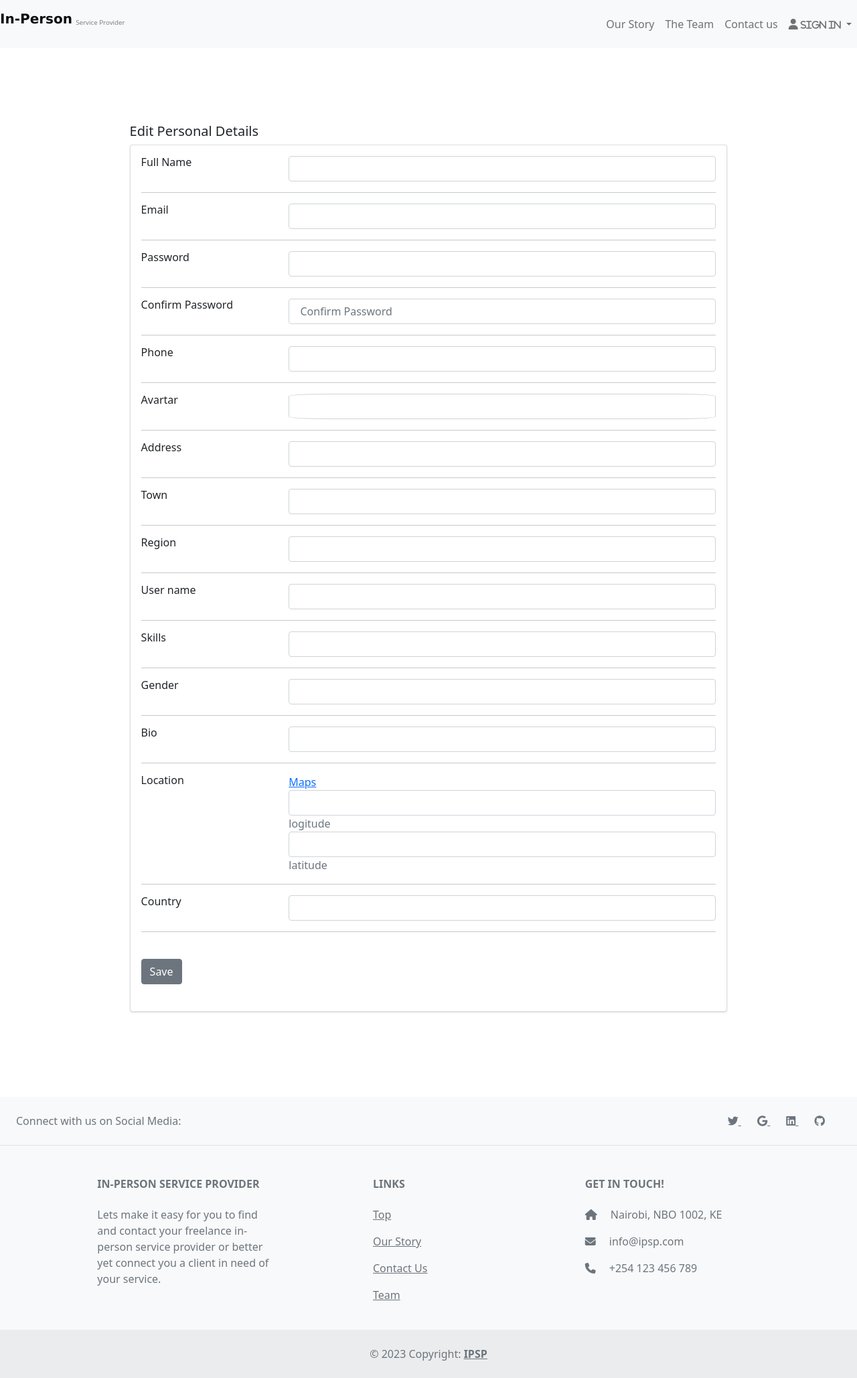
After one commit to gims-inc/IPSP, a Python web app: template web_dynamic/templates/edit_profile.html in a window 1280 px wide. The commit adds this page. Shown: the whole page at 67% size. Run offline with Jinja, Linux system fonts and the light colour scheme; the template is opened without the code that fills it, so the values that code supplies are empty.

Commit message:
more views, about, team, accept, decline

```diff
--- a/web_dynamic/auth.py
+++ b/web_dynamic/auth.py
@@ -61,7 +61,7 @@ def register():
           elif user != None:
                flash("The email alreay exits!",category="error")
           elif isValid(email) == False:
-               flash("Kindly use a valid email!", category="error")
+               flash("Kindly provied a valid email!", category="error")
           else:
                new_user = User(email=email,password=password,user_name=username,full_name=name)
 
--- a/web_dynamic/static/scripts/base.js
+++ b/web_dynamic/static/scripts/base.js
@@ -2,3 +2,24 @@ function newPopup(url) {
 	popupWindow = window.open(
 		url,'popUpWindow','height=300,width=600,left=100,top=100,resizable=yes,scrollbars=yes,toolbar=yes,menubar=no,location=no,directories=no,status=yes')
 }
+
+
+const input = document.getElementById('country');
+//const divs = document.querySelectorAll('.p-country');
+const out = document.getElementsByClassName('.p-class');
+
+
+// input.onkeyup = function() {
+//   divs.forEach(function(div) {
+//     div.innerHTML = input.value;
+//   });
+// }
+
+document.getElementById('edit-profile').addEventListener('load',
+
+
+input.onkeyup = function() {
+	out.innerHTML = input.value;
+  }
+
+, false);
--- /dev/null
+++ b/web_dynamic/templates/edit_profile.html
@@ -0,0 +1,201 @@
+{% extends "base.html" %}
+<title>{% block title %}Edit User{% endblock %}</title>
+{% block content %}
+<div class="container" id ="edit-profile" style="padding: 10%;">
+
+    <H5>Edit Personal Details</H5>
+
+    <form method="POST">
+
+    <div class="col-md-12">
+        <div class="card mb-3">
+          <div class="card-body">
+            <div class="row">
+              <div class="col-sm-3">
+                <h6 class="mb-0">Full Name</h6>
+              </div>
+              <div class="col-sm-9 text-secondary">
+                <input type="text" id="name" name="full_name" class="form-control" placeholder="{{ user.full_name }}"/>
+                {{ user.full_name }}
+              </div>
+            </div>
+            <hr>
+            <div class="row">
+              <div class="col-sm-3">
+                <h6 class="mb-0">Email</h6>
+              </div>
+              <div class="col-sm-9 text-secondary">
+                <input type="text" id="email" name="email" class="form-control" placeholder="{{ user.email }}"/>
+                {{ user.email}}
+              </div>
+            </div>
+
+            <hr>
+            <div class="row">
+              <div class="col-sm-3">
+                <h6 class="mb-0">Password</h6>
+              </div>
+              <div class="col-sm-9 text-secondary">
+                <input type="text" id="password" name="password" class="form-control" placeholder="{{ user.password }}"/>
+                {{ user.password }}
+              </div>
+            </div>
+
+            <hr>
+            <div class="row">
+              <div class="col-sm-3">
+                <h6 class="mb-0">Confirm Password</h6>
+              </div>
+              <div class="col-sm-9 text-secondary">
+                <input type="password" id="confirmpassword" name="confirmpassword" class="form-control" placeholder=" Confirm Password "/>
+              </div>
+            </div>
+
+            <hr>
+
+            <div class="row">
+              <div class="col-sm-3">
+                <h6 class="mb-0">Phone</h6>
+              </div>
+              <div class="col-sm-9 text-secondary">
+                <input type="text" id="phone" name="phone" class="form-control" placeholder="{{ user.phone }}"/>
+                {{ user.phone }}
+              </div>
+            </div>
+
+            <hr>
+            <div class="row">
+              <div class="col-sm-3">
+                <h6 class="mb-0">Avartar</h6>
+              </div>
+              <div class="col-sm-9 text-secondary">
+                <input type="text" id="dp" name="dp" class="form-control" placeholder="{{ user.dp }}"/>
+                {{ user.dp}}
+              </div>
+            </div>
+
+            <hr>
+            <div class="row">
+              <div class="col-sm-3">
+                <h6 class="mb-0">Address</h6>
+              </div>
+              <div class="col-sm-9 text-secondary">
+                <input type="text" id="address" name="address" class="form-control" placeholder="{{ user.address }}"/>
+                {{ user.adress }}
+              </div>
+            </div>
+
+            <hr>
+            <div class="row">
+              <div class="col-sm-3">
+                <h6 class="mb-0">Town</h6>
+              </div>
+              <div class="col-sm-9 text-secondary">
+                <input type="text" id="town" name="town" class="form-control" placeholder="{{ user.town }}"/>
+                {{ user.town }}
+              </div>
+            </div>
+
+
+            <hr>
+            <div class="row">
+              <div class="col-sm-3">
+                <h6 class="mb-0">Region</h6>
+              </div>
+              <div class="col-sm-9 text-secondary">
+                <input type="text" id="region" name="region" class="form-control" placeholder="{{ user.region }}"/>
+                {{ user.region }}
+              </div>
+            </div>
+
+            <hr>
+            <div class="row">
+              <div class="col-sm-3">
+                <h6 class="mb-0">User name</h6>
+              </div>
+              <div class="col-sm-9 text-secondary">
+                <input type="text" id="username" name="username" class="form-control" placeholder="{{ user.user_name }}"/>
+                {{ user.user_name }}
+              </div>
+            </div>
+            <hr>
+            <div class="row">
+              <div class="col-sm-3">
+                <h6 class="mb-0">Skills</h6>
+              </div>
+              <div class="col-sm-9 text-secondary">
+                <input type="text" id="skill" name="skill" class="form-control" placeholder="{{ user.skill }}"/>
+                {{ user.skill }}
+              </div>
+            </div>
+            <hr>
+            <div class="row">
+              <div class="col-sm-3">
+                <h6 class="mb-0">Gender</h6>
+              </div>
+              <div class="col-sm-9 text-secondary">
+                <input type="text" id="gender" name="gender" class="form-control" placeholder="{{ user.gender }}"/>
+                {{ user.gender }}
+              </div>
+            </div>
+            <hr>
+            <div class="row">
+              <div class="col-sm-3">
+                <h6 class="mb-0">Bio</h6>
+              </div>
+              <div class="col-sm-9 text-secondary">
+                <input type="text" id="about" name="about" class="form-control" placeholder="{{ user.about }}"/>
+                {{ user.about }}
+              </div>
+            </div>
+            <hr>
+            <div class="row">
+              <div class="col-sm-3">
+                <h6 class="mb-0">Location</h6>
+              </div>
+              <div class="col-sm-9 text-secondary">
+                <a href="http://www.google.com/maps/place/{{ user.latitude}},{{ user.longitude}}" target="_blank">Maps</a>
+                <input type="text" id="lonitude" name="longitude" class="form-control col-sm-3" placeholder="{{ user.longitude }}"/>
+                {{ "logitude" }}
+                <br>
+                <input type="text" id="latitude" name="latitude" class="form-control col-sm-3" placeholder="{{ user.latitude }}"/>
+                {{ "latitude" }}
+              </div>
+            </div>
+
+            <hr>
+            <div class="row">
+              <div class="col-sm-3">
+                <h6 class="mb-0">Country</h6>
+              </div>
+              <div class="col-sm-9 text-secondary">
+                <input type="text" id="country" name="country" class="form-control" placeholder="{{ user.country }}"/>
+                <div class="p-country">{{ user.country }}</div>
+              </div>
+            </div>
+
+                <hr>
+                <br>
+               <!-- <a class="btn btn-info " target="__blank" href="https://www.bootdey.com/snippets/view/profile-edit-data-and-skills">Edit</a>-->
+               <div class="col-sm-6">
+
+                <button type="submit" id="save" name="save" class="btn btn-secondary btn-block mb-4">Save</button>
+              </div>
+
+          </div>
+        </div>
+
+
+
+
+
+      </div>
+
+    </form>
+    <script>
+
+
+    </script>
+
+</div>
+{% endblock %}
--- a/web_dynamic/templates/footer.html
+++ b/web_dynamic/templates/footer.html
@@ -76,13 +76,13 @@
               <a href="#!" class="text-reset">Top</a>
             </p>
             <p>
-              <a href="#!" class="text-reset">Our Story</a>
+              <a href="/our_story" class="text-reset">Our Story</a>
             </p>
             <p>
               <a href="#!" class="text-reset">Contact Us</a>
             </p>
             <p>
-              <a href="#!" class="text-reset">Team</a>
+              <a href="/meet_the_team" class="text-reset">Team</a>
             </p>
           </div>
           <!-- Grid column -->
--- a/web_dynamic/templates/header.html
+++ b/web_dynamic/templates/header.html
@@ -10,10 +10,10 @@
   <div class="collapse navbar-collapse" id="navbarNavDropdown">
     <ul class="navbar-nav ms-auto mb-2 mb-lg-0">
       <li class="nav-item active">
-        <a class="nav-link" href="#">Our Story<span class="sr-only">(current)</span></a>
+        <a class="nav-link" href="/our_story">Our Story<span class="sr-only">(current)</span></a>
       </li>
       <li class="nav-item">
-        <a class="nav-link" href="#">Patners</a>
+        <a class="nav-link" href="/meet_the_team">The Team</a>
       </li>
       <li class="nav-item">
         <a class="nav-link" href="#">Contact us</a>
--- a/web_dynamic/templates/user_profile.html
+++ b/web_dynamic/templates/user_profile.html
@@ -10,7 +10,7 @@
               <nav aria-label="breadcrumb" class="main-breadcrumb">
                 <ol class="breadcrumb">
                   <li class="breadcrumb-item"><a href="/home">Home</a></li>
-                  <li class="breadcrumb-item"><a href="#">{{ user.user_name }}</a></li>
+                  <li class="breadcrumb-item"><a href="/edit_profile/{{ user.id }}">Edit {{ user.user_name }}</a></li>
                 </ol>
               </nav>
               <!-- /Breadcrumb -->
@@ -150,10 +150,10 @@
                          <!-- <a class="btn btn-info " target="__blank" href="https://www.bootdey.com/snippets/view/profile-edit-data-and-skills">Edit</a>-->
                          <div class="row">
                           <div class="col-sm-2">
-                            <a class="btn btn-outline-primary " target="__blank" href="">Edit Profile</a>
+                            <a class="btn btn-outline-primary " target="" href="/edit_profile/{{ user.id }}">Edit Profile</a>
                           </div>
                           <div class="col-sm-2">
-                              <a class="btn btn-outline-primary " target="__blank" href="">Save</a>
+                              <a class="btn btn-outline-primary " target="__blank" href="">Exit</a>
                           </div>
                         </div>
 
--- a/web_dynamic/templates/view_profile.html
+++ b/web_dynamic/templates/view_profile.html
@@ -19,7 +19,7 @@
                   <div class="card">
                     <div class="card-body">
                       <div class="d-flex flex-column align-items-center text-center">
-                        <img src="{{ user.dp}}" alt="Admin" class="rounded-circle" width="150">
+                        <img src="{{ user.dp}}" alt="img" class="rounded-circle" width="150">
                         <div class="mt-3">
                           <h4>{{ user.full_name}}</h4>
                           <p class="text-secondary mb-1">{{ user.skill}}</p>
```
Also changed, not shown: web_dynamic/templates/about_us.html (added, +9 -0 lines), web_dynamic/templates/the_team.html (added, +9 -0 lines), web_dynamic/views.py (+45 -4 lines).
